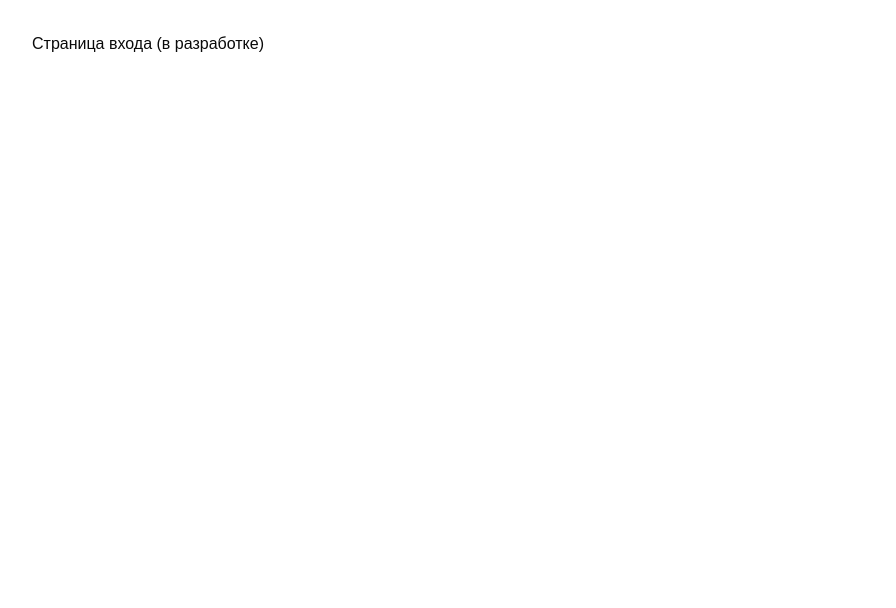
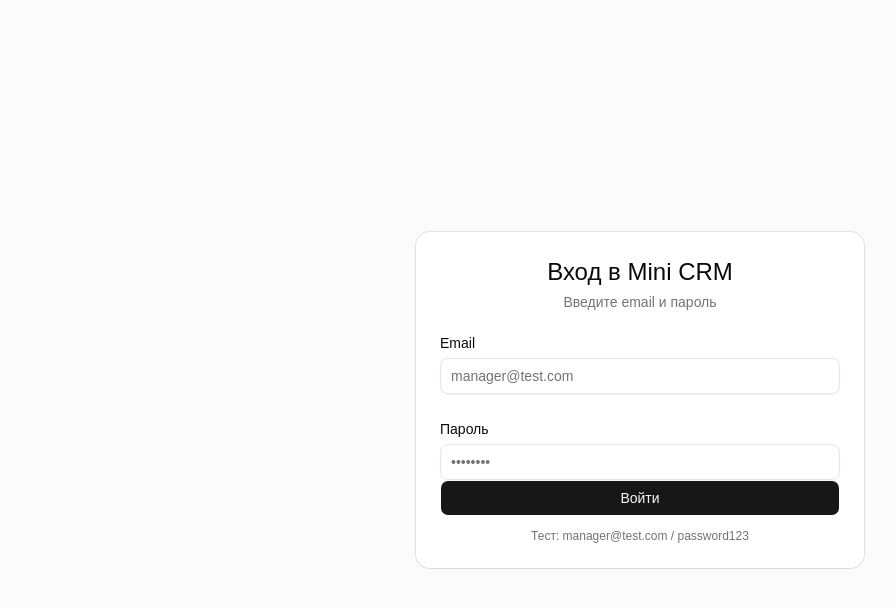
Before and after one commit to 7Hunter7/mini-CRM, a React (Vite) app: page /login in a window 1280 px wide. Shown: the top 608 px of the page, without its empty margins (0-896 px from the left). Built offline with nearby package versions, Linux system fonts and the light colour scheme; no server answers.

Commit message:
feat(pages): add object and task pages with status transitions and history

```diff
--- a/src/App.tsx
+++ b/src/App.tsx
@@ -2,12 +2,12 @@ import { BrowserRouter, Routes, Route, Navigate } from "react-router-dom";
 import { QueryClient, QueryClientProvider } from "@tanstack/react-query";
 import { AuthProvider } from "./contexts/AuthContext";
 import { ProtectedRoute } from "./components/ProtectedRoute";
+import { LoginPage } from "./pages/LoginPage";
+import { DashboardPage } from "./pages/DashboardPage";
+import { ObjectPage } from "./pages/ObjectPage";
+import { TaskPage } from "./pages/TaskPage";
 
 const queryClient = new QueryClient();
-
-// Заглушки для страниц (реализуем в Коммите 4)
-const Login = () => <div className="p-8">Страница входа (в разработке)</div>;
-const Dashboard = () => <div className="p-8">Главная (в разработке)</div>;
 
 export default function App() {
   return (
@@ -15,10 +15,12 @@ export default function App() {
       <AuthProvider>
         <BrowserRouter>
           <Routes>
-            <Route path="/login" element={<Login />} />
+            <Route path="/login" element={<LoginPage />} />
 
             <Route element={<ProtectedRoute />}>
-              <Route path="/" element={<Dashboard />} />
+              <Route path="/" element={<DashboardPage />} />
+              <Route path="/objects/:id" element={<ObjectPage />} />
+              <Route path="/tasks/:id" element={<TaskPage />} />
             </Route>
 
             <Route path="*" element={<Navigate to="/" replace />} />
```
